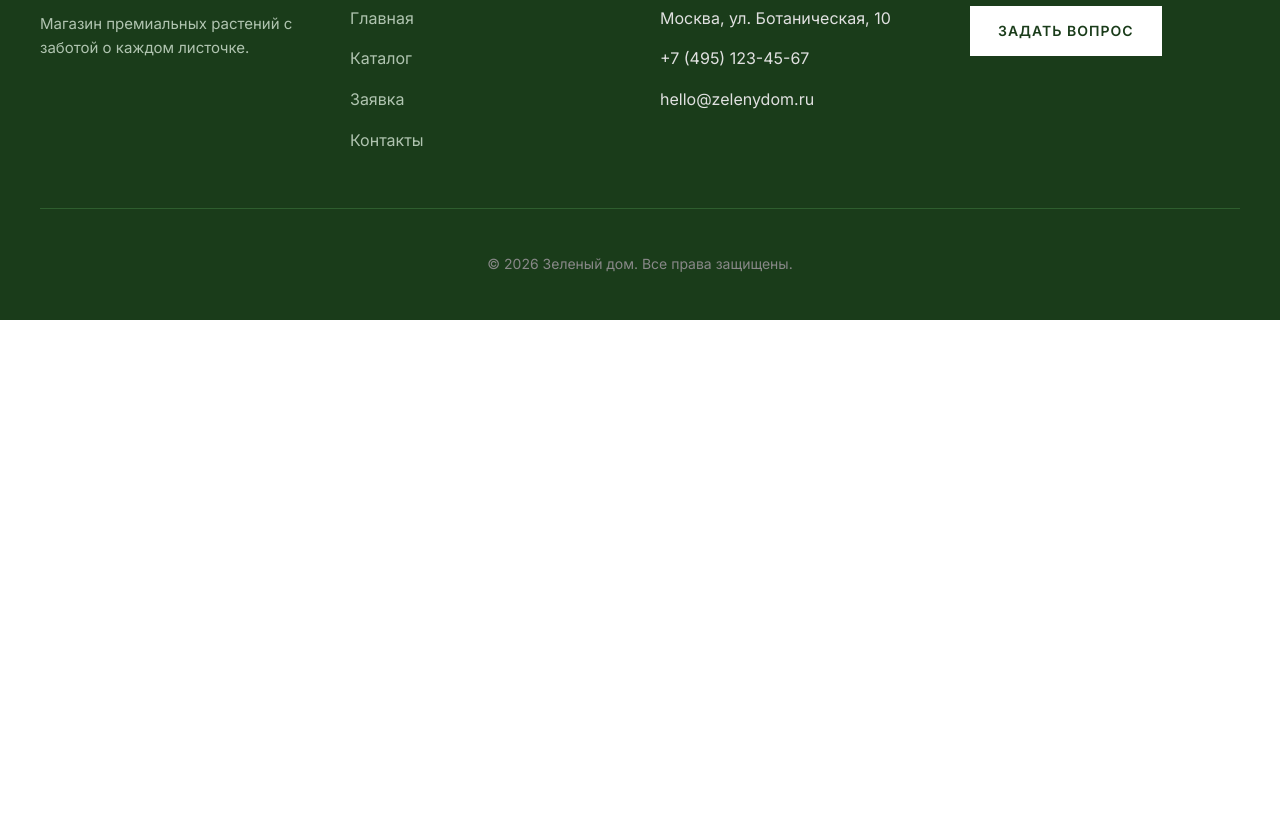
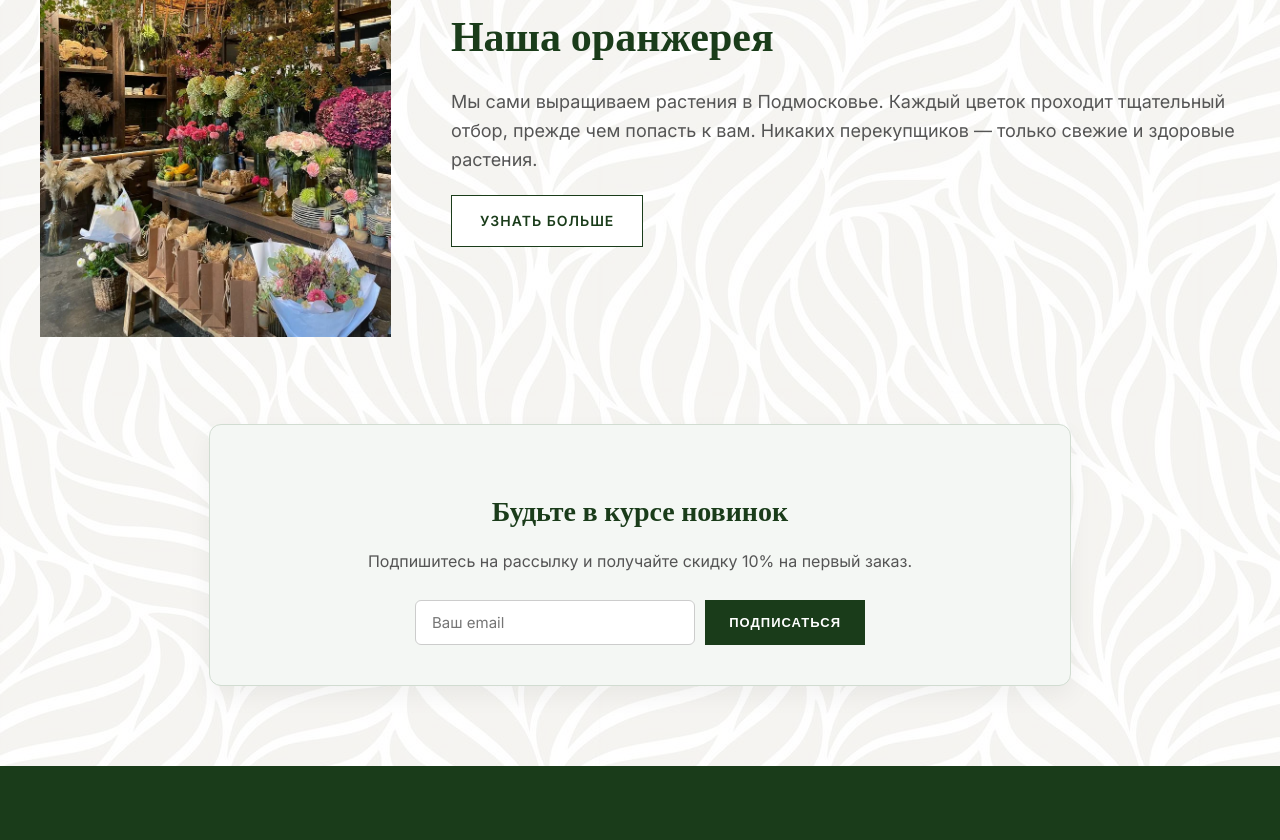
Before and after one commit to arina1306435/kr1-html-css-shop, a plain HTML site: page index.html in a window 1280 px wide. Shown: the part 2008-2848 px from the top of the page. Before the commit the page ends 2328 px from the top, so only its background shows below. Drawn offline with nearby package versions, Linux system fonts and the light colour scheme.

Commit message:
fix: add margin to about block

```diff
--- a/css/style.css
+++ b/css/style.css
@@ -357,3 +357,70 @@ h1, h2, h3, h4 {
   color: #555;
   margin: 0;
 }
+/* --- Блок Подписка --- */
+.subscribe-block {
+  background-color: #f4f7f4 !important; /* Нежный светло-зеленый фон */
+  padding: 40px 30px;
+  border-radius: 12px;
+  text-align: center;
+  color: #333 !important; /* Темный текст для контраста */
+  border: 1px solid #d1dcd1; /* Мягкая рамка */
+  box-shadow: 0 10px 25px rgba(0,0,0,0.05); /* Аккуратная тень */
+  max-width: 800px;
+  margin: 60px auto;
+}
+
+.subscribe-block h2 {
+  color: #1a3c1a !important; /* Темно-зеленый заголовок */
+  margin-bottom: 10px;
+  font-size: 28px;
+}
+
+.subscribe-block p {
+  color: #555 !important; /* Серый текст */
+  margin-bottom: 25px;
+  font-size: 16px;
+}
+
+.subscribe-form {
+  display: flex;
+  justify-content: center;
+  gap: 10px;
+  max-width: 450px;
+  margin: 0 auto;
+}
+
+.subscribe-form input {
+  flex: 1;
+  padding: 12px 16px;
+  border-radius: 6px;
+  border: 1px solid #ccc; /* Рамка для поля ввода */
+  font-size: 15px;
+  font-family: inherit;
+  background: #ffffff;
+}
+
+.subscribe-form .btn {
+  padding: 12px 24px;
+  font-size: 13px;
+  background-color: #1a3c1a !important; /* Темно-зеленая кнопка */
+  color: #ffffff !important; /* Белый текст */
+  border: none;
+}
+
+.subscribe-form .btn:hover {
+  background-color: #2e5e2e !important;
+}
+
+/* Адаптивность для формы подписки */
+@media (max-width: 768px) {
+  .subscribe-form {
+    flex-direction: column;
+  }
+}
+.about-block {
+  display: flex;
+  gap: 60px;
+  align-items: center;
+  margin: 80px 0; /* Отступы 80px сверху и снизу */
+}
--- a/index.html
+++ b/index.html
@@ -114,8 +114,35 @@
 
       </div>
     </section>
+        <!-- Блок: О нас (Оранжерея) -->
+    <section class="section container">
+      <div class="about-block">
+        <div class="about-block__image">
+          <img src="images/greenhouse.webp" alt="Оранжерея" class="img-fluid">
+        </div>
+        <div class="about-block__content">
+          <h2 class="section__title" style="text-align: left; margin-bottom: 20px;">Наша оранжерея</h2>
+          <p style="font-size: 18px; color: #555; margin-bottom: 20px;">
+            Мы сами выращиваем растения в Подмосковье. Каждый цветок проходит тщательный отбор, прежде чем попасть к вам. Никаких перекупщиков — только свежие и здоровые растения.
+          </p>
+          <a href="about.html" class="btn btn--outline">Узнать больше</a>
+        </div>
+      </div>
+    </section>
 
   </main>
+    <!-- Блок: Подписка -->
+    <!-- Блок: Подписка -->
+    <section class="section container">
+      <div class="subscribe-block">
+        <h2>Будьте в курсе новинок</h2>
+        <p>Подпишитесь на рассылку и получайте скидку 10% на первый заказ.</p>
+        <form class="subscribe-form">
+          <input type="email" placeholder="Ваш email" required>
+          <button type="submit" class="btn btn--white">Подписаться</button>
+        </form>
+      </div>
+    </section>
 
   <footer class="site-footer">
     <div class="container">
```
